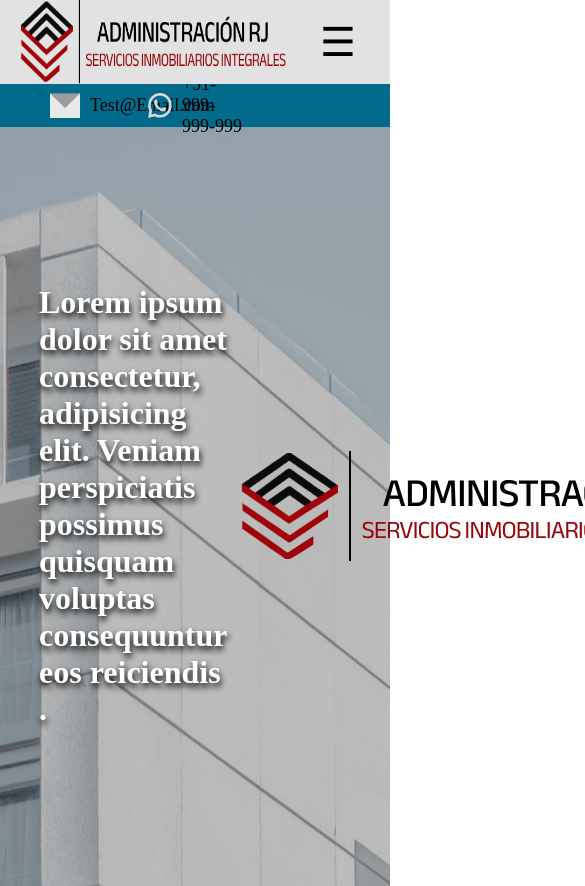
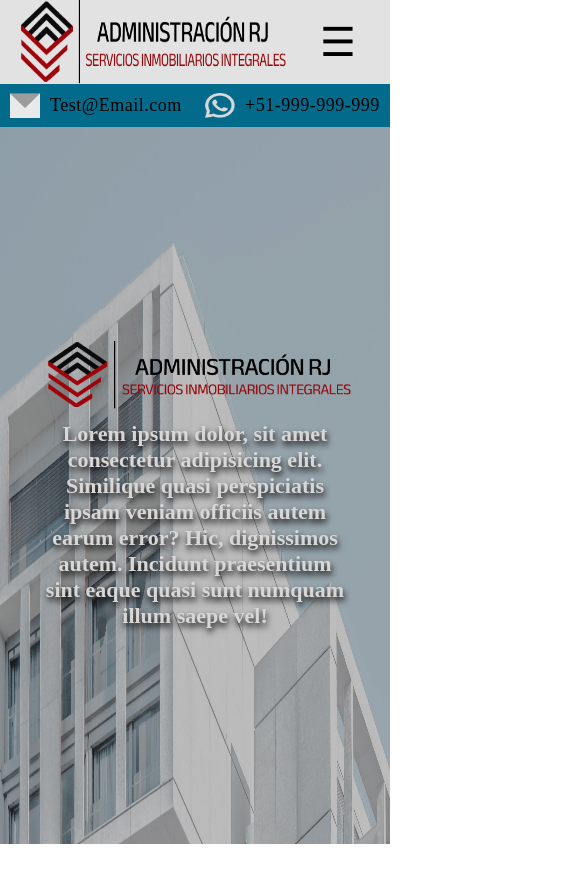
Before and after one commit to Teamsito/Raul-page, a React (Vite) app: page / in a window 390 px wide. Shown: the top 886 px of the page, 585 px wide, since content can reach past the window. After the commit the page ends 844 px from the top, so only its background shows below. Built offline with nearby package versions, Linux system fonts and the light colour scheme; a web font is replaced by a local one.

Commit message:
RP-ChangeResponsive

```diff
--- a/src/components/Infobar/style.js
+++ b/src/components/Infobar/style.js
@@ -1,25 +1,33 @@
 import styled from "styled-components";
-import { theme, imgTheme } from "../../theme";
+import { theme, imgTheme, viewport } from "../../theme";
 
 export const DivStyle = styled.div`
   height: 5vh;
   width: 100%;
   display: flex;
   justify-content: flex-start;
+  align-items: center;
   background: ${theme.secundary};
 `;
 export const DivEmail = styled.div`
-  width: 25%;
+  width: 30%;
   height: 100%;
   display: flex;
   align-items: center;
   margin-left: 50px;
+  @media (max-width: ${viewport.small}) {
+    width: 50%;
+    margin: 10px;
+  }
 `;
 export const DivPhone = styled.div`
-  width: 25%;
+  width: 30%;
   height: 100%;
   display: flex;
   align-items: center;
+  @media (max-width: ${viewport.small}) {
+    width: 50%;
+  }
 `;
 export const ImgStyle = styled.img`
   height: ${imgTheme.height};
@@ -28,4 +36,5 @@ export const ImgStyle = styled.img`
 export const TextStyle = styled.p`
   font-size: 18px;
   margin-left: 10px;
+  letter-spacing: 0.5px;
 `;
--- a/src/components/Navbar/style.js
+++ b/src/components/Navbar/style.js
@@ -69,7 +69,7 @@ export const DivButton = styled.div`
   display: flex;
   align-items: center;
   justify-content: center;
-  @media (min-width: 1300px) {
+  @media (min-width: 1301px) {
     display: none;
   }
 `;
--- a/src/components/molecules/Banner/index.jsx
+++ b/src/components/molecules/Banner/index.jsx
@@ -1,18 +1,21 @@
-import React from 'react';
-import Logo from '../../../assets/img/Logo.png';
-import {MainBanner, ImgLogo, Information} from './style';
+import React from "react";
+import Logo from "../../../assets/img/Logo.png";
+import { MainBanner, ImgLogo, Information } from "./style";
 
 const Index = () => {
   return (
     <>
       <MainBanner>
         <Information>
-                    Lorem ipsum dolor sit amet consectetur, adipisicing elit. Veniam perspiciatis possimus quisquam voluptas consequuntur eos reiciendis .
+          Lorem ipsum dolor, sit amet consectetur adipisicing elit. Similique
+          quasi perspiciatis ipsam veniam officiis autem earum error? Hic,
+          dignissimos autem. Incidunt praesentium sint eaque quasi sunt numquam
+          illum saepe vel!
         </Information>
         <ImgLogo src={Logo} alt="ADMINISTRACION RJ" />
       </MainBanner>
     </>
   );
-}
+};
 
 export default Index;
--- a/src/components/molecules/Banner/style.js
+++ b/src/components/molecules/Banner/style.js
@@ -1,21 +1,41 @@
 import styled from "styled-components";
-import {theme} from "../../../theme"
-import BannerImg from '../../../assets/img/banner.png';
+import { theme, viewport } from "../../../theme";
+import BannerImg from "../../../assets/img/banner.png";
 
-export const MainBanner = styled.div`
-    background: url(${BannerImg}) no-repeat center center;
+export const MainBanner = styled.main`
+  background: url(${BannerImg}) no-repeat;
+  background-size: 100% 100%;
   width: 100%;
-    height: 90vh;
+  height: 85vh;
   display: flex;
   justify-content: space-between;
   align-items: center;
-    padding:0 10%;
+  padding: 0 10%;
+  @media (max-width: ${viewport.large}) {
+    flex-direction: column-reverse;
+    justify-content: center;
+    align-items: center;
+  }
 `;
 export const Information = styled.h1`
   flex: 1;
-    color:#fff;
+  color: #d9d6d6;
   text-shadow: 1px 4px 6px black;
-`
+  max-width: 56ch;
+  font-size: 26px;
+  text-align: center;
+  @media (max-width: ${viewport.large}) {
+    flex: 0;
+    font-size: 22px;
+    margin-top: 12px;
+  }
+`;
 export const ImgLogo = styled.img`
   flex: 1;
-`
+  @media (max-width: ${viewport.large}) {
+    flex: 0;
+    width: 100%;
+    height: 40%;
+  }
+
+`;
```
Lines whose indentation alone changed are shown as unchanged.
